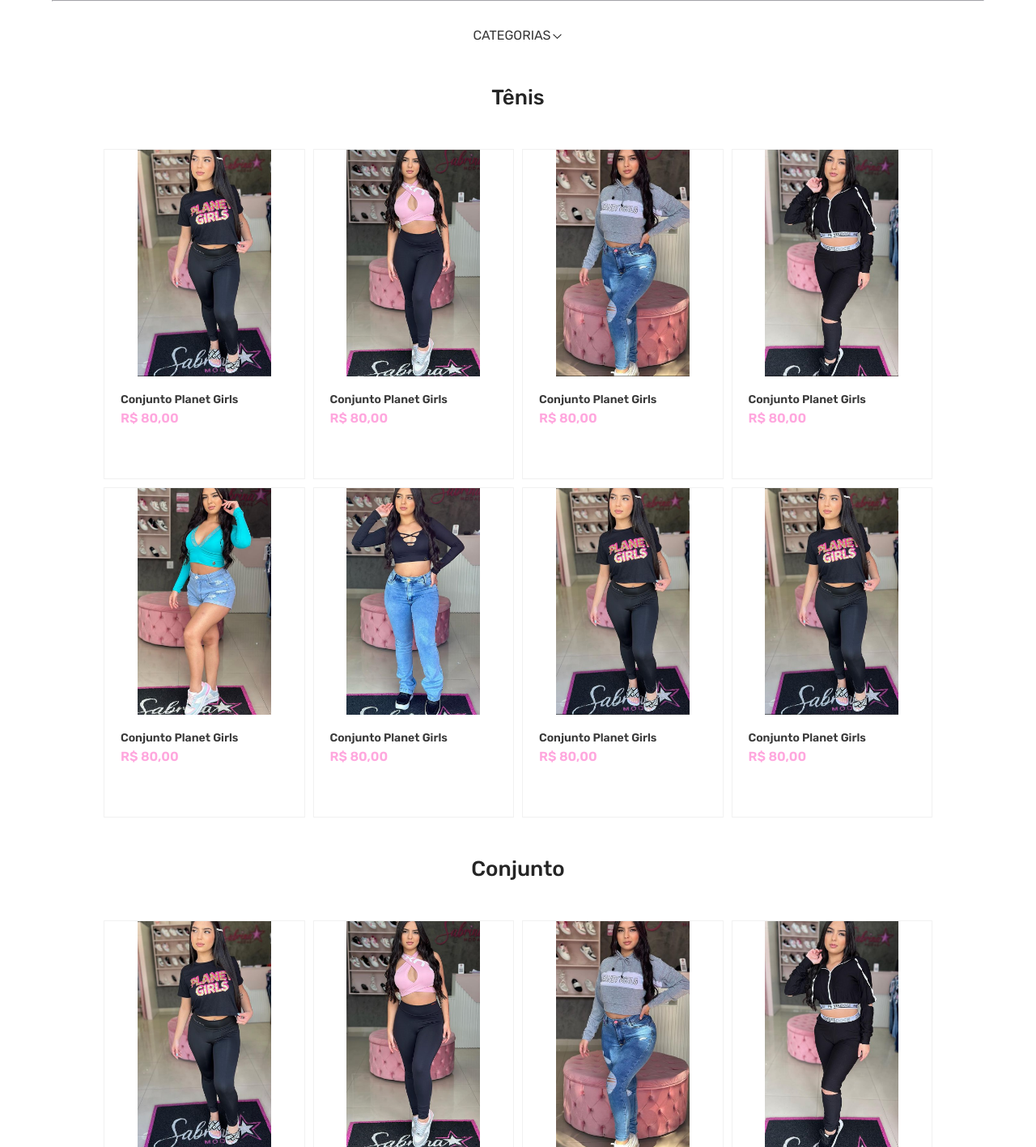
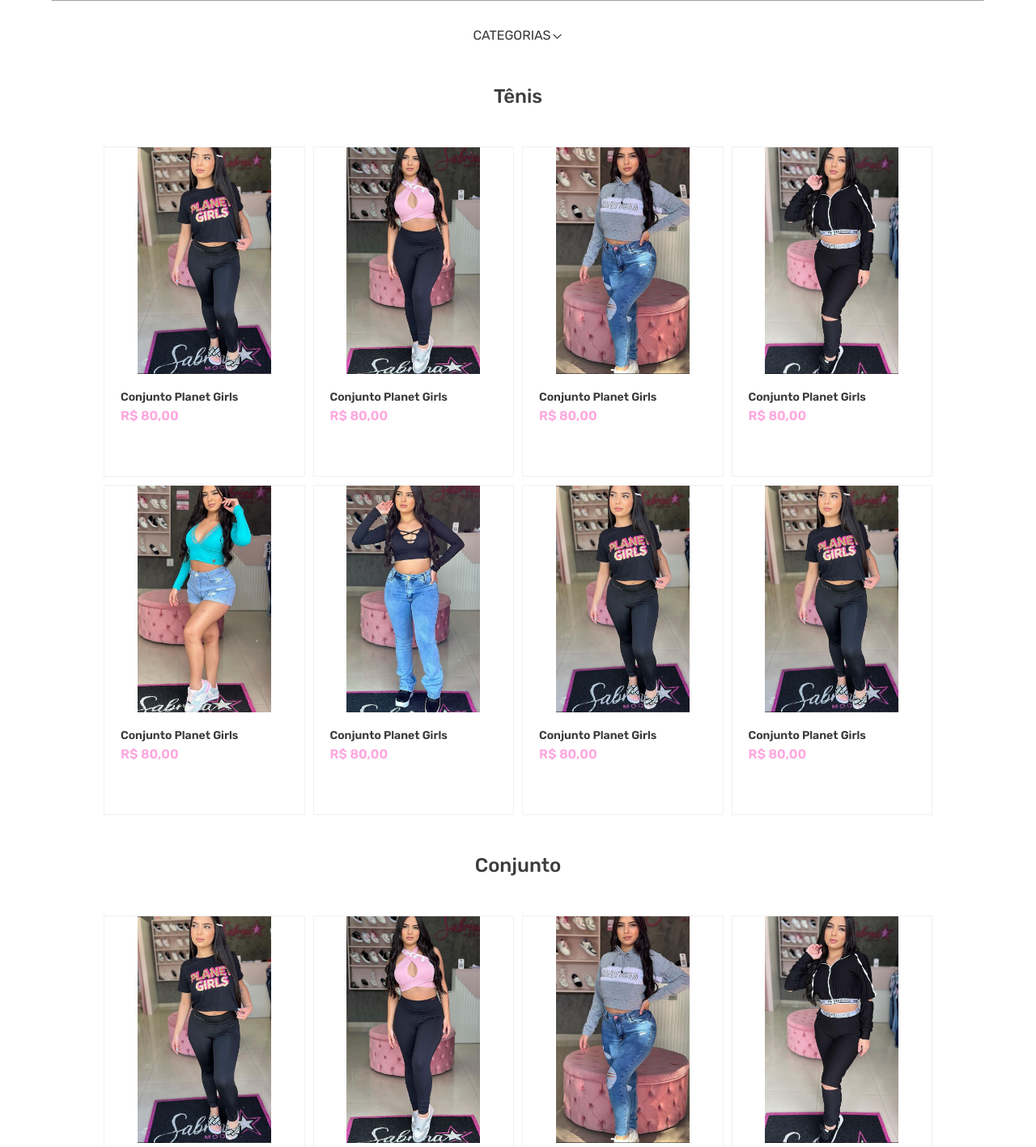
Before and after one commit to WallyssonSousa/ecommerce_sabrina-modas, a PHP site: page /views/Produtos/index.html in a window 1280 px wide. Shown: the part 139-1556 px from the top of the page at 81% size. Run offline with PHP 8.4, Linux system fonts and the light colour scheme.

```diff
--- a/css/produto.css
+++ b/css/produto.css
@@ -161,10 +161,10 @@
 }
 
 .titulo-produto{
-    font-size: 26px;
+    font-size: 24px;
     font-weight: 500;
     text-align: start;
-    color: #252525;
+    color: #3d3d3d;
 }
 
 .categoria-produtos{
--- a/views/Produtos/index.html
+++ b/views/Produtos/index.html
@@ -80,7 +80,7 @@
         <section class="container-produtos">
 
             <div class="container-titulo">
-                <h2 class="titulo-produto">Tênis</h2>
+                <h3 class="titulo-produto">Tênis</h3>
             </div>
 
             <div class="categoria-produtos" id="tenis">
@@ -201,7 +201,7 @@
             </div>
 
             <div class="container-titulo">
-                <h2 class="titulo-produto">Conjunto</h2>
+                <h3 class="titulo-produto">Conjunto</h3>
             </div>
 
             <div class="categoria-produtos" id="conjunto">
```
